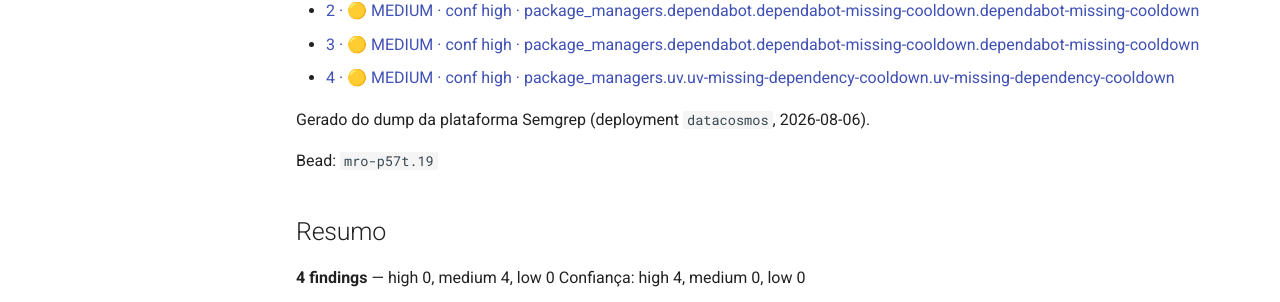
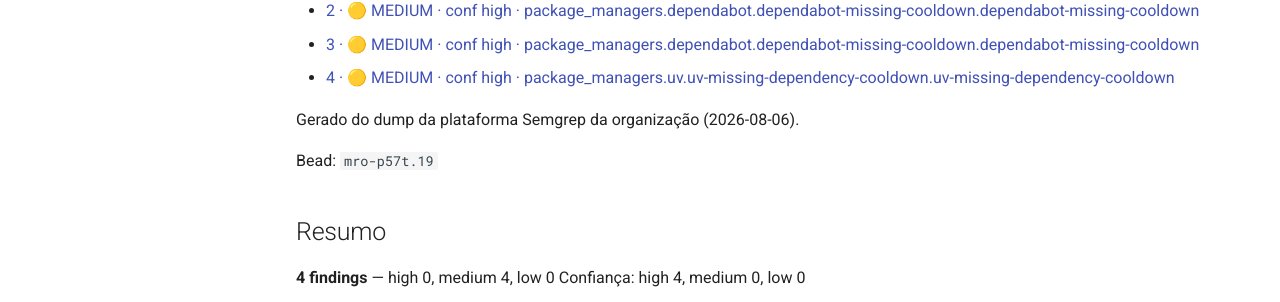
Before and after one commit to flext-sh/flext-plugin, an MkDocs documentation site: the page built from docs/security/semgrep-triage.md, in a window 1280 px wide and 900 px high. Shown: the part 364-666 px from the top of the window. Built offline with MkDocs 1.6.1 and Material for MkDocs 9.7.7, drawn with Linux system fonts in a browser that asks for light colours; comment, search, counter and statistics services are not loaded.

Commit message:
docs(security): neutralize the scanner organization name in triage reports
FLEXT holds no data about consumer workspaces (operator rule 2026-11-14).

Co-Authored-By: Claude Opus 5.5 <noreply@anthropic.com>

```diff
--- a/docs/security/semgrep-triage.md
+++ b/docs/security/semgrep-triage.md
@@ -12,7 +12,7 @@
 
 <!-- TOC END -->
 
-Gerado do dump da plataforma Semgrep (deployment `datacosmos`, 2026-08-06).
+Gerado do dump da plataforma Semgrep da organização (2026-08-06).
 
 Bead: `mro-p57t.19`
 
```
